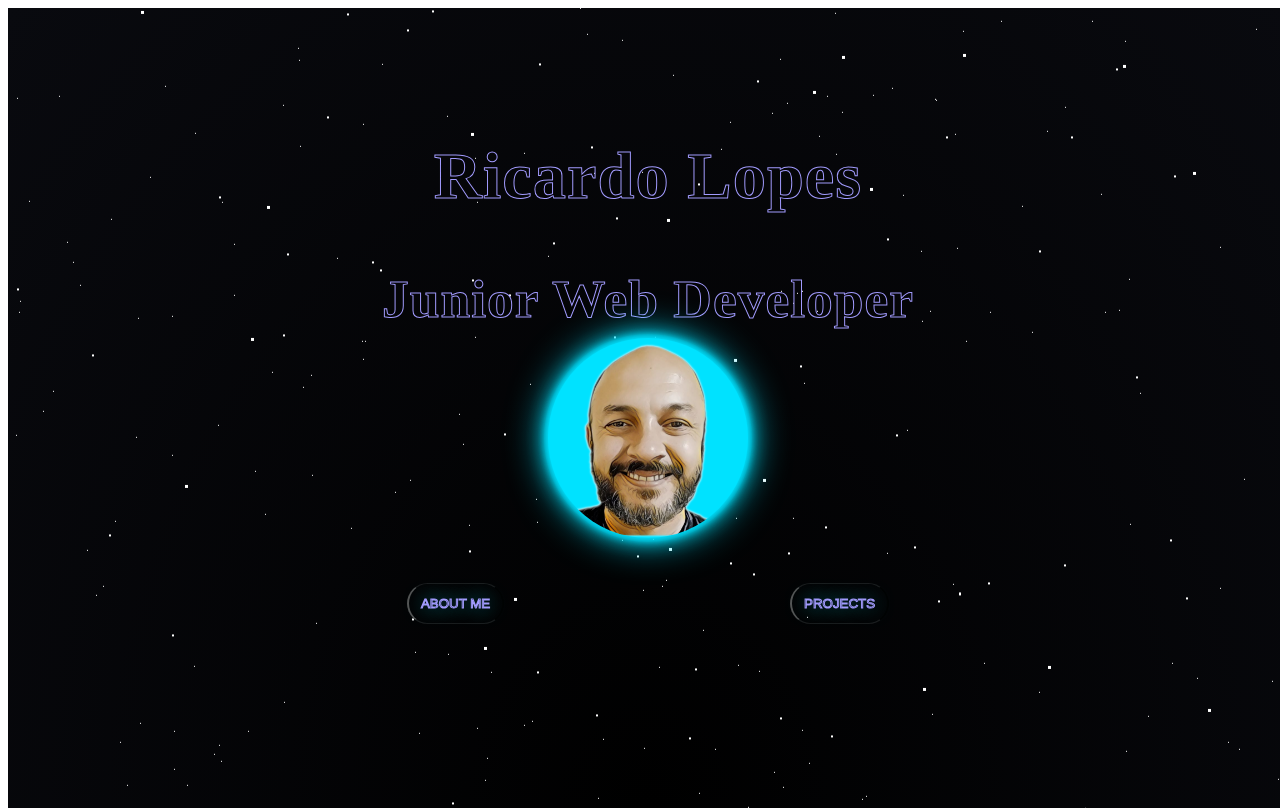
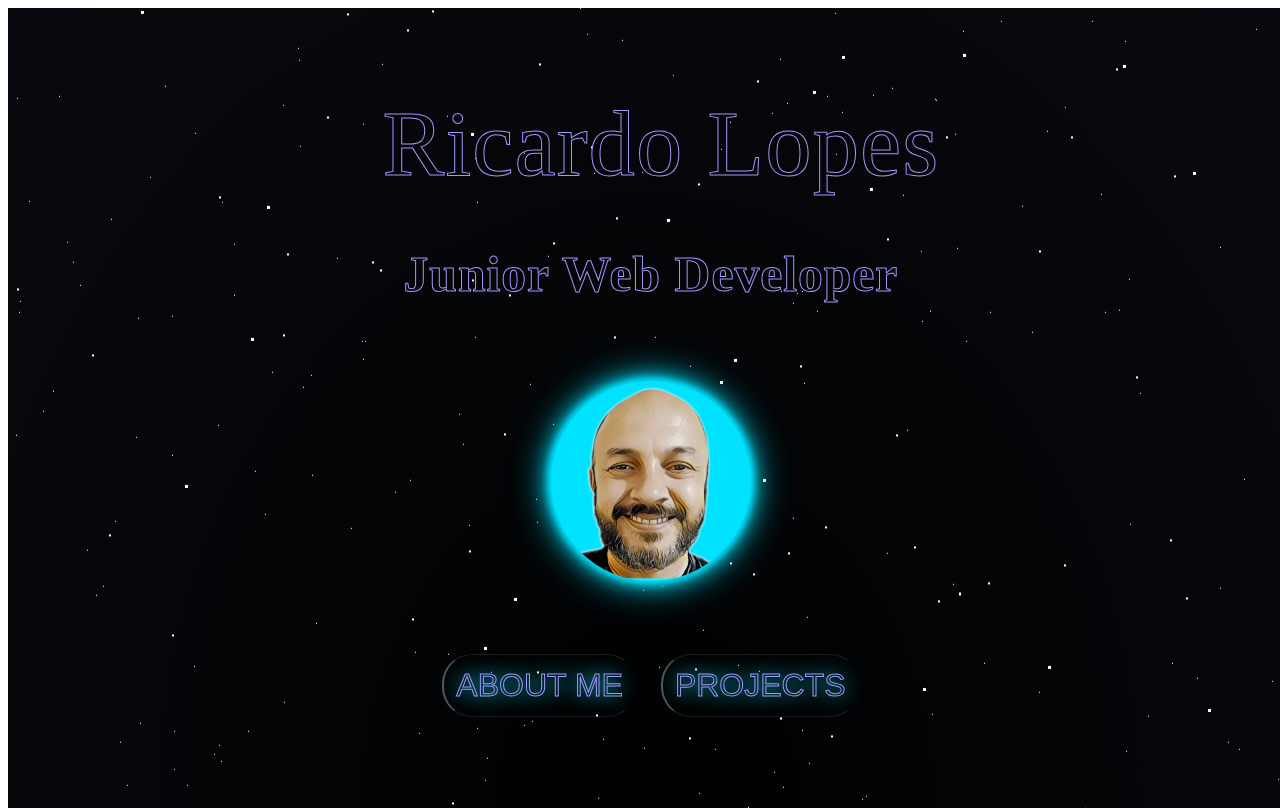
Before and after one commit to Ricll/rickdev, a Next.js app: page / in a window 1280 px wide. Built offline with nearby package versions, Linux system fonts and the light colour scheme.

Commit message:
Add title animation

```diff
--- a/src/components/HomePage/index.tsx
+++ b/src/components/HomePage/index.tsx
@@ -1,4 +1,5 @@
 import React from 'react'
+import { imageVariants } from '../variants'
 
 import {
   Container,
@@ -23,10 +24,19 @@ const HomePage: React.FC = () => {
       <Stars3 />
       <Menu>
         <TextContainer>
-          <Title>Ricardo Lopes</Title>
+          <Title>
+            <span>R</span>i<span>c</span>a<span>r</span>d<span>o</span>&nbsp;L
+            <span>o</span>p<span>e</span>s
+          </Title>
+
           <SubTitle>Junior Web Developer</SubTitle>
         </TextContainer>
-        <Image src={'/cartoon_profy.png'} />
+        <Image
+          initial="hidden"
+          animate="visible"
+          variants={imageVariants}
+          src={'/cartoon_profy.png'}
+        />
         <ButtonsContainer>
           <About>About Me</About>
           <Projects>Projects</Projects>
--- a/src/components/HomePage/styles.ts
+++ b/src/components/HomePage/styles.ts
@@ -616,13 +616,9 @@ export const Stars3 = styled.div`
 
 export const Menu = styled.div`
   display: flex;
-  position: absolute;
   flex-direction: column;
-  width: 60%;
-  height: 70%;
-  top: 45%;
-  left: 50%;
-  transform: translate(-50%, -50%);
+  width: 100%;
+
   z-index: 2;
   justify-content: center;
   align-items: center;
@@ -634,60 +630,91 @@ export const Menu = styled.div`
 `
 export const TextContainer = styled(motion.div)`
   display: column;
+  justify-content: center;
+  align-items: center;
+  width: 100%;
 
-  width: 100%;
-  height: 250px;
-  text-align: center;
   letter-spacing: 1px;
+
   @media screen and (max-width: 600px) {
     letter-spacing: 0.5px;
-    height: 180px;
   }
 `
-export const Title = styled(motion.h1)`
+export const Title = styled(motion.div)`
+  display: flex;
+  width: 100%;
+  justify-content: center;
+
+  font-size: 5.8rem;
   color: #a29bfe;
+  -webkit-text-fill-color: transparent;
+  -webkit-text-stroke-width: 1px;
+  padding: 10px;
+
+  span:nth-child(1n) {
+    color: #a29bfe;
+    -webkit-text-stroke-width: 1px;
+    animation: titleEffect 2s linear;
+    @keyframes titleEffect {
+      from {
+        transform: translateY(-50px);
+        opacity: 0;
+      }
+      to {
+        transform: translateY(0px);
+        opacity: 1;
+      }
+    }
+  }
+  @media screen and (max-width: 600px) {
+    font-size: 3.4rem;
+  }
+`
+export const SubTitle = styled(motion.h1)`
+  font-size: 3.1rem;
+  color: #a29bfe;
+  text-align: center;
   -webkit-text-fill-color: transparent;
   -webkit-text-stroke-width: 1px;
   padding: 5px;
 
-  @media screen and (min-width: 320px) {
-    font-size: calc(46px + 6 * ((100vw - 320px) / 680));
+  animation: subEffect 2s linear;
+  @keyframes subEffect {
+    from {
+      letter-spacing: 5px;
+      opacity: 0;
+    }
+    to {
+      letter-spacing: 0px;
+      opacity: 1;
+    }
   }
 
-  @media screen and (min-width: 1000px) {
-    font-size: calc(58px + 6 * ((100vw - 320px) / 680));
-  }
-`
-export const SubTitle = styled(motion.h1)`
-  color: #a29bfe;
-  -webkit-text-fill-color: transparent;
-  -webkit-text-stroke-width: 1px;
-  padding: 5px;
-
-  @media screen and (min-width: 320px) {
-    font-size: calc(36px + 6 * ((100vw - 320px) / 680));
+  @media screen and (max-width: 600px) {
+    font-size: 1.8rem;
   }
   @media screen and (min-width: 1000px) {
-    font-size: calc(45px + 6 * ((100vw - 320px) / 680));
   }
 `
 export const ButtonsContainer = styled.div`
   display: flex;
   width: 100%;
-  margin-top: 20px;
+  margin-top: 15px;
   height: 100px;
   align-items: center;
-  justify-content: space-around;
+  justify-content: center;
   box-sizing: border-box;
 
   @media screen and (max-width: 600px) {
     justify-content: space-around;
+    margin-top: 0px;
   }
 `
 export const About = styled(motion.button).attrs({
   whileHover: { color: '#f1c40f', scale: 1.1 },
   whileTap: { color: '#f1c40f', scale: 1.1 }
 })`
+  font-size: 2rem;
   color: #a29bfe;
   text-transform: uppercase;
   text-shadow: 0 0 20px rgba(0, 226, 255, 1);
@@ -703,13 +730,25 @@ export const About = styled(motion.button).attrs({
   -webkit-text-stroke-width: 1px;
   -webkit-tap-highlight-color: transparent;
 
+  animation: buttonEffect 3s linear;
+  @keyframes buttonEffect {
+    from {
+      opacity: 0;
+    }
+    to {
+      opacity: 1;
+    }
+  }
+
   @media screen and (max-width: 600px) {
     justify-content: start;
+    font-size: 1rem;
   }
 `
-export const Image = styled.img`
+export const Image = styled(motion.img)`
   width: 200px;
   height: 200px;
+  margin: 40px;
   background: none;
   border-radius: 50%;
   object-fit: cover;
@@ -721,12 +760,14 @@ export const Image = styled.img`
   @media screen and (max-width: 600px) {
     width: 120px;
     height: 120px;
+    margin: 30px;
   }
 `
 export const Projects = styled(motion.button).attrs({
   whileHover: { color: '#f1c40f', scale: 1.1 },
   whileTap: { color: '#f1c40f', scale: 1.1 }
 })`
+  font-size: 2rem;
   color: #a29bfe;
   text-transform: uppercase;
   text-shadow: 0 0 20px rgba(0, 226, 255, 1);
@@ -744,5 +785,6 @@ export const Projects = styled(motion.button).attrs({
 
   @media screen and (max-width: 600px) {
     justify-content: end;
+    font-size: 1rem;
   }
 `
--- a/src/components/variants/index.tsx
+++ b/src/components/variants/index.tsx
@@ -1,15 +1,34 @@
-export const LogoVariantA = {
-  hidden: { y: 10, x: 0, opacity: 0 },
-  start: {
-    opacity: 0.5,
+export const parentVariants = {
+  hidden: { opacity: 0, x: -100 },
+  visible: {
+    opacity: 1,
+    x: 0,
+    transition: {
+      staggerChildren: 1,
+      duration: 1,
+      type: 'ease'
+    }
+  }
+}
 
-    y: [200, 300],
-    x: [100, 150],
+export const titleEffectVariant = {
+  hidden: { opacity: 0 },
+  visible: {
+    opacity: 1,
+    transition: { duration: 3, type: 'ease-out' },
+    rotate: 360
+  }
+}
 
+export const imageVariants = {
+  hidden: { scale: 0 },
+  visible: {
+    scale: 1,
+    x: 0,
     transition: {
-      duration: 3,
-      repeat: Infinity,
-      ease: 'linear'
+      duration: 1,
+      type: 'ease',
+      delay: 3
     }
   }
 }
--- a/src/styles/global.ts
+++ b/src/styles/global.ts
@@ -18,14 +18,6 @@ body {
 
   h1, h2, h3, h4, h5, h6, button, strong, a {
     font-size: 16px;
-
-@media screen and (min-width: 320px) {
-   font-size: calc(24px + 6 * ((100vw - 320px) / 680));
-}
-
-@media screen and (min-width: 1000px) {
-  font-size: 36px;
-}
     cursor: pointer;
     font-weight: 500;
   }
```
